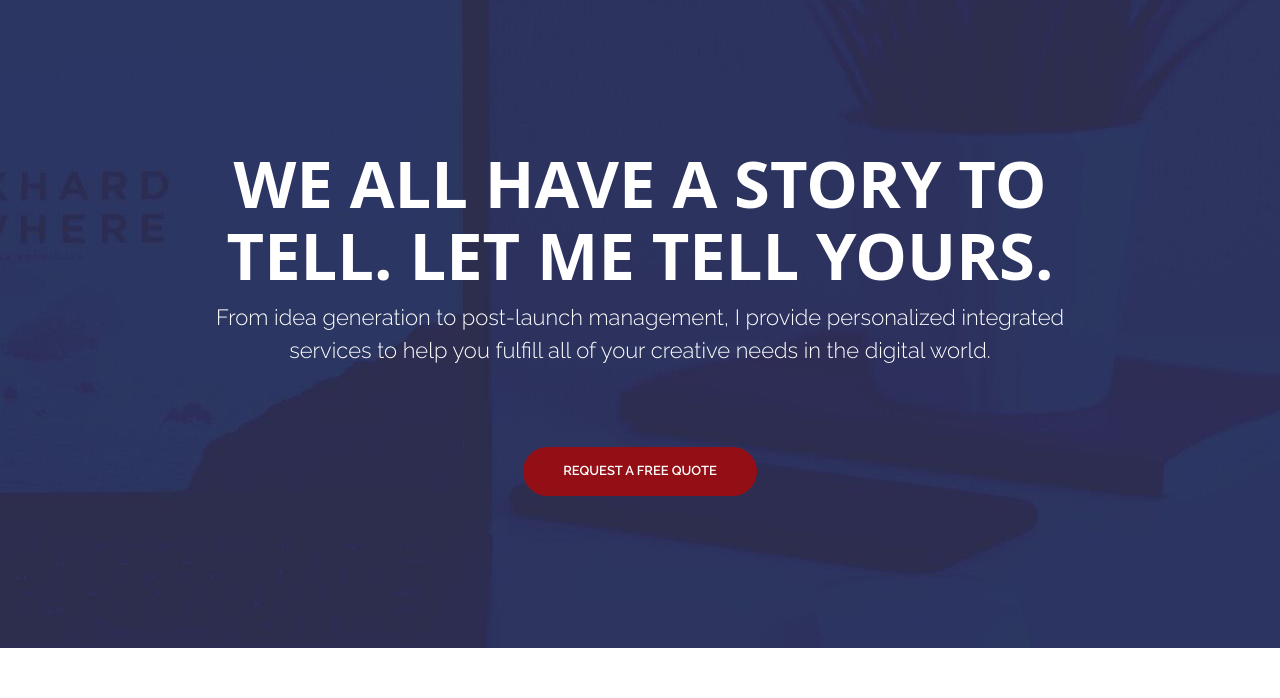
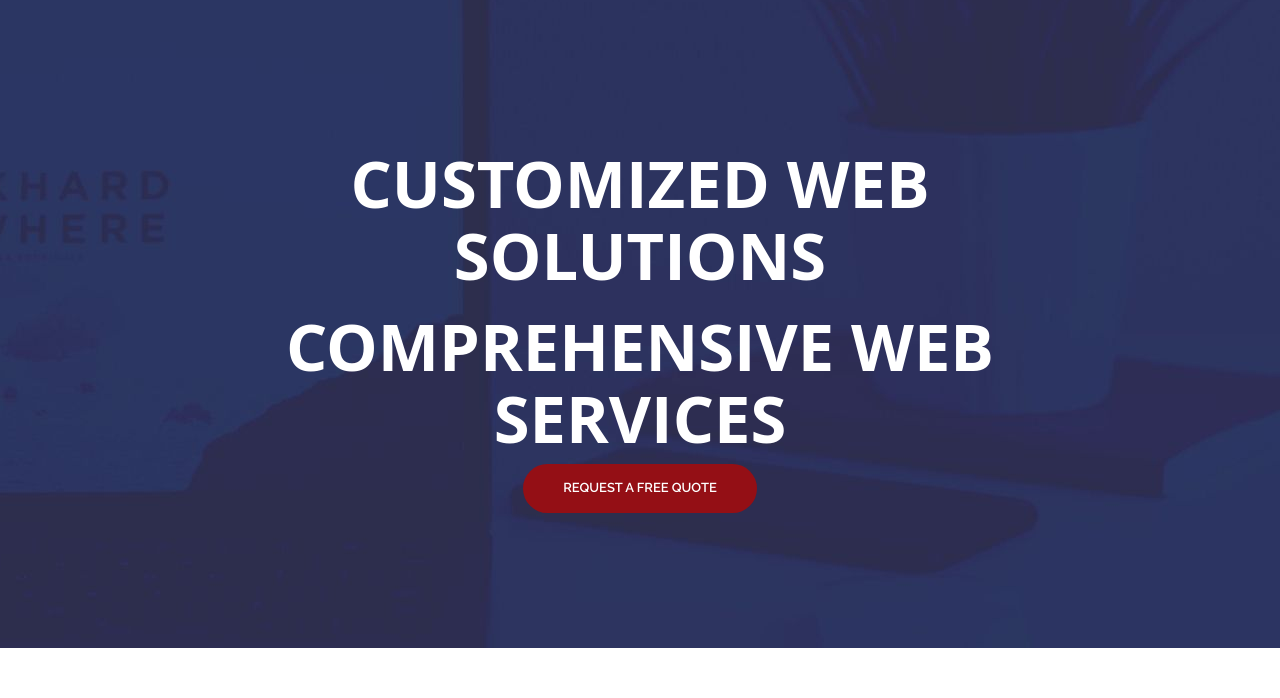
Before and after one commit to josbpatrick/portfolio030521, a plain HTML site: page index.html in a window 1280 px wide. Shown: the part 102-800 px from the top of the page. Drawn offline with nearby package versions, Linux system fonts and the light colour scheme; files whose address does not match are found by name.

Commit message:
Update index.html

```diff
--- a/index.html
+++ b/index.html
@@ -7,7 +7,7 @@
     <meta charset="utf-8">
     <meta name="description" content="">
     <meta name="viewport" content="width=device-width, initial-scale=1">
-    <title>Joey Patrick</title>
+    <title>Joey P Dev LLC | Custom Web Development Services</title>
     <link rel="apple-touch-icon" sizes="180x180" href="apple-touch-icon.png">
     <link rel="icon" type="image/png" sizes="192x192" href="android-chrome-192x192.png">
     <link rel="icon" type="image/png" sizes="32x32" href="favicon-32x32.png">
@@ -40,8 +40,8 @@
         <div class="container">
             <div class="col-md-10 col-md-offset-1">
                 <div class="banner-text text-center">
-                    <h1>We all have a story to tell. Let me tell yours.</h1>
-                    <p>From idea generation to post-launch management, I provide personalized integrated services to help you fulfill all of your creative needs in the digital world.</p>
+                    <h1>Customized Web Solutions</h1>
+			<h1>Comprehensive Web Services</h1>
                     <a href="https://forms.gle/sTTe2FeFHZnbdn7J9" target="_blank" class="btn btn-large">Request a Free Quote</a>
                 </div><!-- banner text -->
             </div>
```
